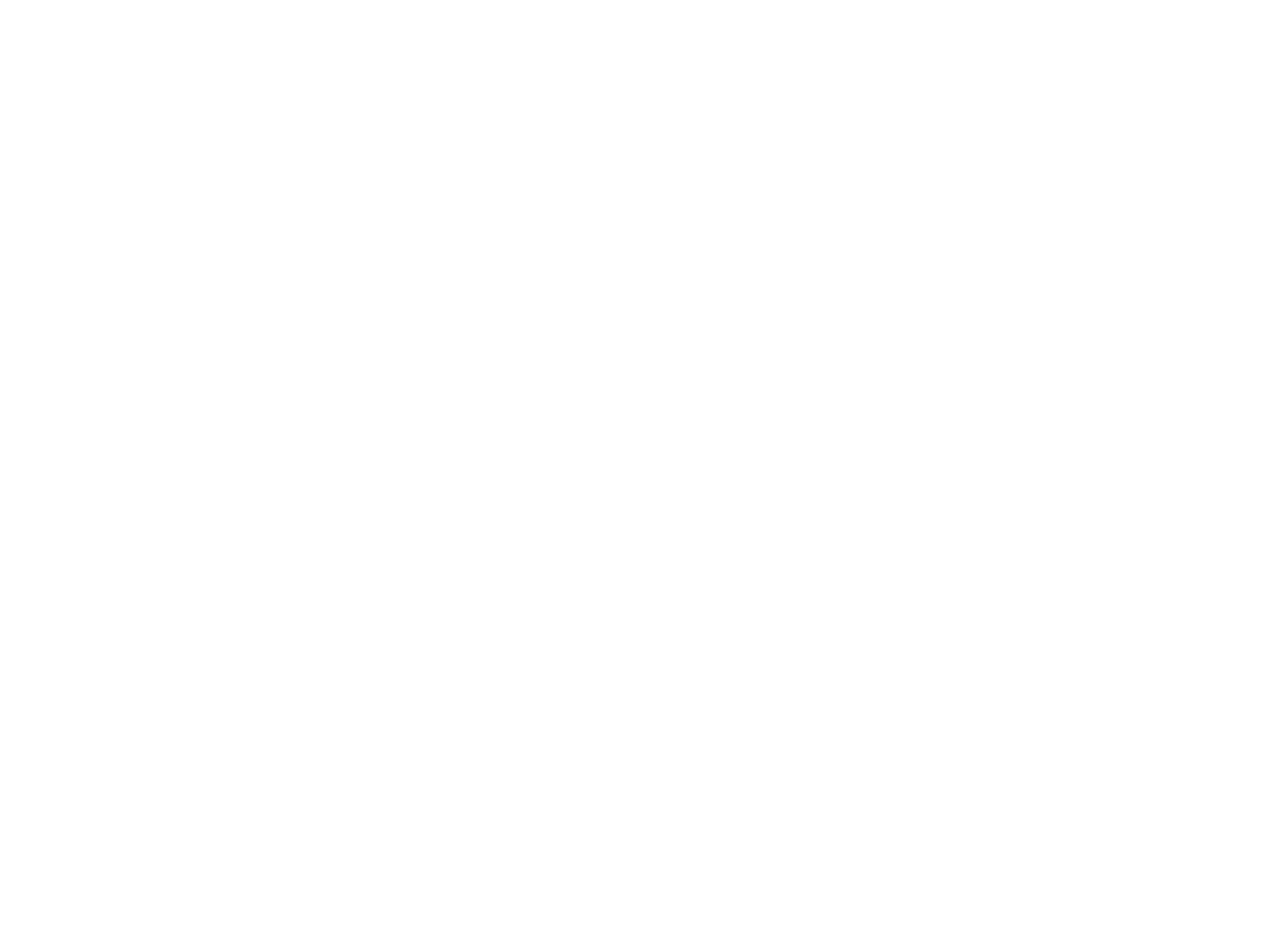
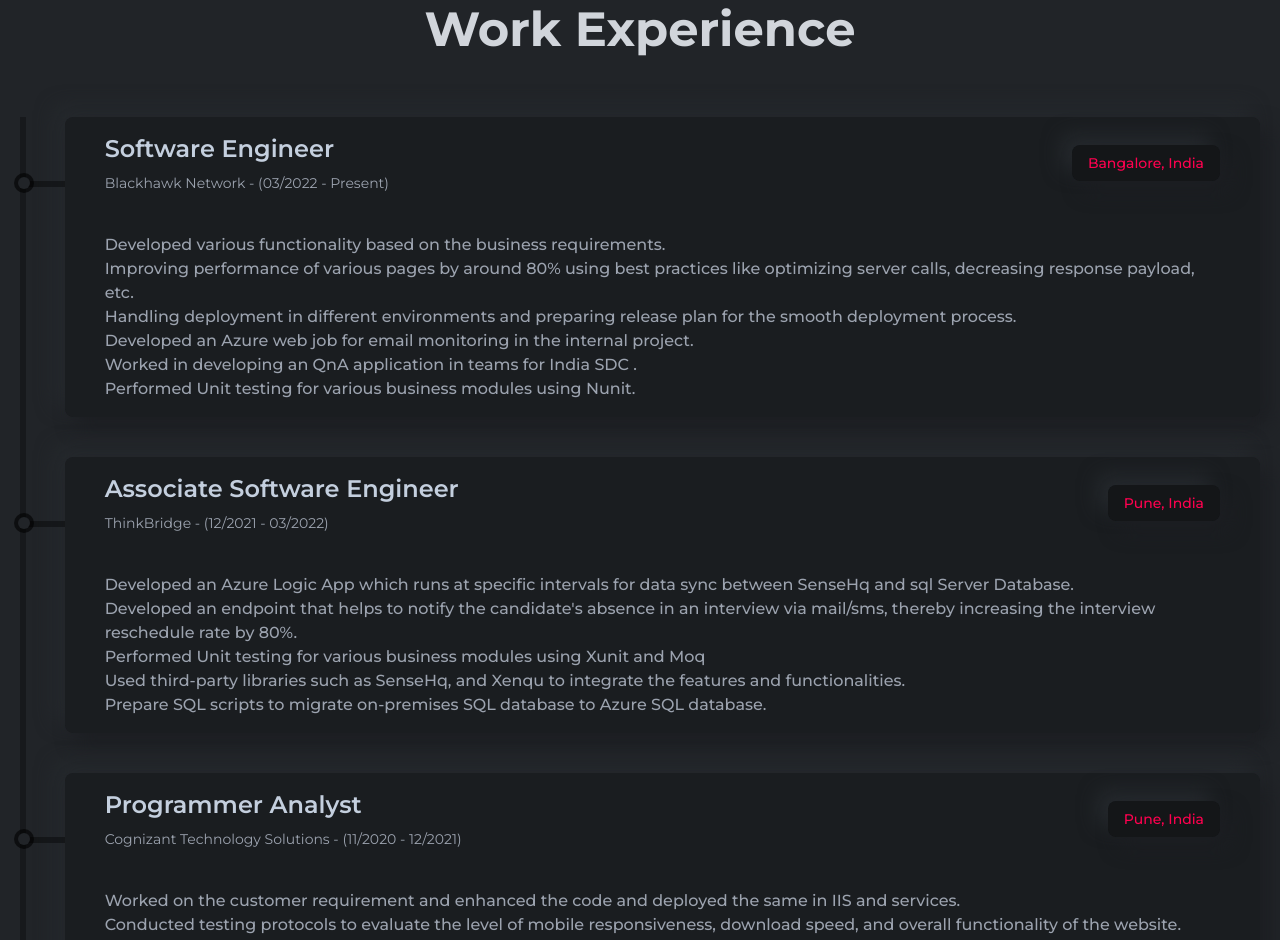
Before and after one commit to Vraj9799/Portfolio, a Next.js app: page / in a window 1280 px wide. Shown: the part 720-1660 px from the top of the page. Before the commit the page ends 800 px from the top, so only its background shows below. Built offline with nearby package versions, Linux system fonts and the light colour scheme.

Commit message:
Added Experience

```diff
--- a/app/globals.css
+++ b/app/globals.css
@@ -7,7 +7,6 @@
 body,
 :root {
   height: 100%;
-  scroll-behavior: smooth;
 }
 
 @layer components {
--- a/app/page.tsx
+++ b/app/page.tsx
@@ -1,4 +1,5 @@
 import Banner from "@/components/banner/Banner";
+import Experience from "@/components/experience/Experience";
 import Navbar from "@/components/navbar/Navbar";
 
 export default function Home() {
@@ -8,6 +9,7 @@
         <Navbar />
         <div className="max-w-screen-xl mx-auto">
           <Banner />
+          <Experience />
         </div>
       </div>
     </>
--- /dev/null
+++ b/components/common/Title.tsx
@@ -0,0 +1,15 @@
+"use client";
+const Title = ({ title, des }: { title: string; des: string }) => {
+  return (
+    <div className="flex flex-col gap-4 font-titleFont mb-14">
+      <h3 className="text-sm uppercase font-light text-designColor tracking-wide">
+        {title}
+      </h3>
+      <h1 className="text-4xl md:text-5xl text-gray-300 font-bold capitalize">
+        {des}
+      </h1>
+    </div>
+  );
+};
+
+export default Title;
--- /dev/null
+++ b/components/experience/Experience.tsx
@@ -0,0 +1,36 @@
+"use client";
+
+import { workExperiences } from "@/data";
+import Title from "../common/Title";
+import ExperienceCard from "./ExperienceCard";
+const Experience = () => {
+  return (
+    <>
+      <section
+        id="experience"
+        className="w-full py-20 border-b-[1px] border-b-gray-600"
+      >
+        <div className="flex justify-center items-center text-center">
+          <Title title="2+ YEARS OF EXPERIENCE" des="Work Experience" />
+        </div>
+        <div className="pb-12 font-titleFont flex gap-20 px-5">
+          <div className="mt-2 w-full h-fit border-l-[6px] border-l-black border-opacity-30 flex flex-col gap-10">
+            {workExperiences.map(
+              ({ _id, title, subTitle, location, description }) => (
+                <ExperienceCard
+                  key={_id}
+                  title={title}
+                  subTitle={subTitle}
+                  location={location}
+                  description={description}
+                />
+              )
+            )}
+          </div>
+        </div>
+      </section>
+    </>
+  );
+};
+
+export default Experience;
--- /dev/null
+++ b/components/experience/ExperienceCard.tsx
@@ -0,0 +1,53 @@
+"use client";
+const ExperienceCard = ({
+  title,
+  subTitle,
+  location,
+  description,
+}: {
+  title: string;
+  subTitle: string;
+  location: string;
+  description: string[];
+}) => {
+  return (
+    <>
+      <div className="w-full h-full group flex pl-0">
+        <div className="w-10 h-[6px] bgOpacity mt-16 relative">
+          <span className="absolute w-5 h-5 rounded-full -top-2 -left-3 flex justify-center items-center bg-black bg-opacity-60">
+            <span className="w-3 h-3 rounded-full bg-bodyColor inline-flex group-hover:bg-designColor duration-300"></span>
+          </span>
+        </div>
+        <div className="w-full bg-black bg-opacity-20 hover:bg-opacity-30 duration-300 rounded-lg p-4 lgl:px-10 flex flex-col justify-center gap-6 lgl:gap-10 shadow-shadowOne">
+          <div className="flex flex-col lgl:flex-row justify-between gap-4 lgl:gap-0 lgl:items-center">
+            <div>
+              <h3 className="text-xl md:text-2xl font-semibold group-hover:text-white duration-300">
+                {title}
+              </h3>
+              <p className="text-sm mt-2 text-gray-400 group-hover:text-white duration-300">
+                {subTitle}
+              </p>
+            </div>
+            <div>
+              <p className="w-fit px-4 py-2 text-designColor bg-black bg-opacity-25 rounded-lg flex justify-center items-center shadow-shadowOne text-sm font-medium">
+                {location}
+              </p>
+            </div>
+          </div>
+          <ul className="work-experience-desc">
+            {description.map((desc, index) => (
+              <li
+                key={index}
+                className="text-sm p-0 m-0 md:text-base font-medium text-gray-400 group-hover:text-gray-300 duration-300"
+              >
+                {desc}
+              </li>
+            ))}
+          </ul>
+        </div>
+      </div>
+    </>
+  );
+};
+
+export default ExperienceCard;
--- a/components/navbar/Navbar.tsx
+++ b/components/navbar/Navbar.tsx
@@ -5,7 +5,7 @@
 import { useState } from "react";
 import { FiMenu } from "react-icons/fi";
 import { MdClose } from "react-icons/md";
-import * as Scroll from "react-scroll";
+import { Link } from "react-scroll";
 const Navbar = () => {
   const [showMenu, setShowMenu] = useState(false);
   return (
@@ -70,17 +70,17 @@
           key={_id}
           className="text-base font-normal text-gray-400 tracking-wide cursor-pointer hover:text-designColor duration-300"
         >
-          <Scroll.Link
+          <Link
             to={link}
             activeClass="active"
             spy={true}
             smooth={true}
-            offset={-70}
+            offset={-150}
             duration={500}
             onClick={() => handleClick()}
           >
             {title}
-          </Scroll.Link>
+          </Link>
         </li>
       ))}
       <li className="border w-fit border-designColor rounded-md px-4 py-2">
--- a/data/index.ts
+++ b/data/index.ts
@@ -2,6 +2,13 @@
   _id: number;
   title: string;
   link: string;
+}
+interface WorkExperienceItem {
+  _id: number;
+  title: string;
+  subTitle: string;
+  location: string;
+  description: string[];
 }
 export const navLinks: NavItem[] = [
   {
@@ -26,3 +33,47 @@
     link: "contact",
   },
 ];
+
+export const workExperiences: WorkExperienceItem[] = [
+  {
+    _id: 3,
+    title: "Software Engineer",
+    subTitle: "Blackhawk Network - (03/2022 - Present)",
+    location: "Bangalore, India",
+    description: [
+      "Developed various functionality based on the business requirements.",
+      "Improving performance of various pages by around 80% using best practices like optimizing server calls, decreasing response payload, etc.",
+      "Handling deployment in different environments and preparing release plan for the smooth deployment process.",
+      "Developed an Azure web job for email monitoring in the internal project.",
+      "Worked in developing an QnA application in teams for India SDC .",
+      "Performed Unit testing for various business modules using Nunit.",
+    ],
+  },
+  {
+    _id: 2,
+    title: "Associate Software Engineer",
+    subTitle: "ThinkBridge - (12/2021 - 03/2022)",
+    location: "Pune, India",
+    description: [
+      "Developed an Azure Logic App which runs at specific intervals for data sync between SenseHq and sql Server Database.",
+      "Developed an endpoint that helps to notify the candidate's absence in an interview via mail/sms, thereby increasing the interview reschedule rate by 80%.",
+      "Performed Unit testing for various business modules using Xunit and Moq",
+      "Used third-party libraries such as SenseHq, and Xenqu to integrate the features and functionalities.",
+      "Prepare SQL scripts to migrate on-premises SQL database to Azure SQL database.",
+    ],
+  },
+  {
+    _id: 1,
+    title: "Programmer Analyst",
+    subTitle: "Cognizant Technology Solutions - (11/2020 - 12/2021)",
+    location: "Pune, India",
+    description: [
+      "Worked on the customer requirement and enhanced the code and deployed the same in IIS and services.",
+      "Conducted testing protocols to evaluate the level of mobile responsiveness, download speed, and overall functionality of the website.",
+      "Developed a new console application for archiving the existing data for migration purposes.",
+      "Created a new server setup and deployed the application and other prerequisites.",
+      "Involved in all team-related activities and provided the solution.",
+      "Prepared project-related documents and manage same for future.",
+    ],
+  },
+];
```
